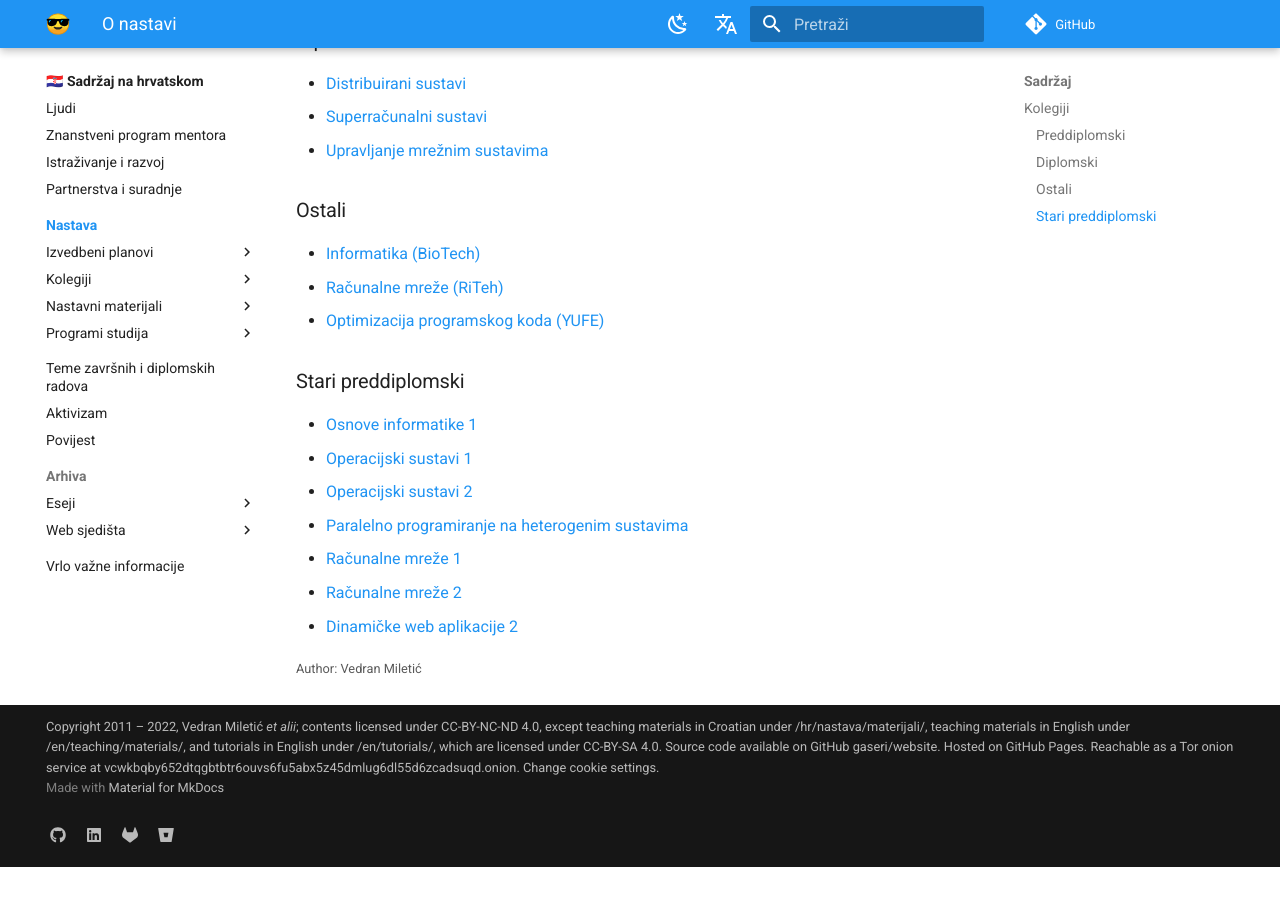
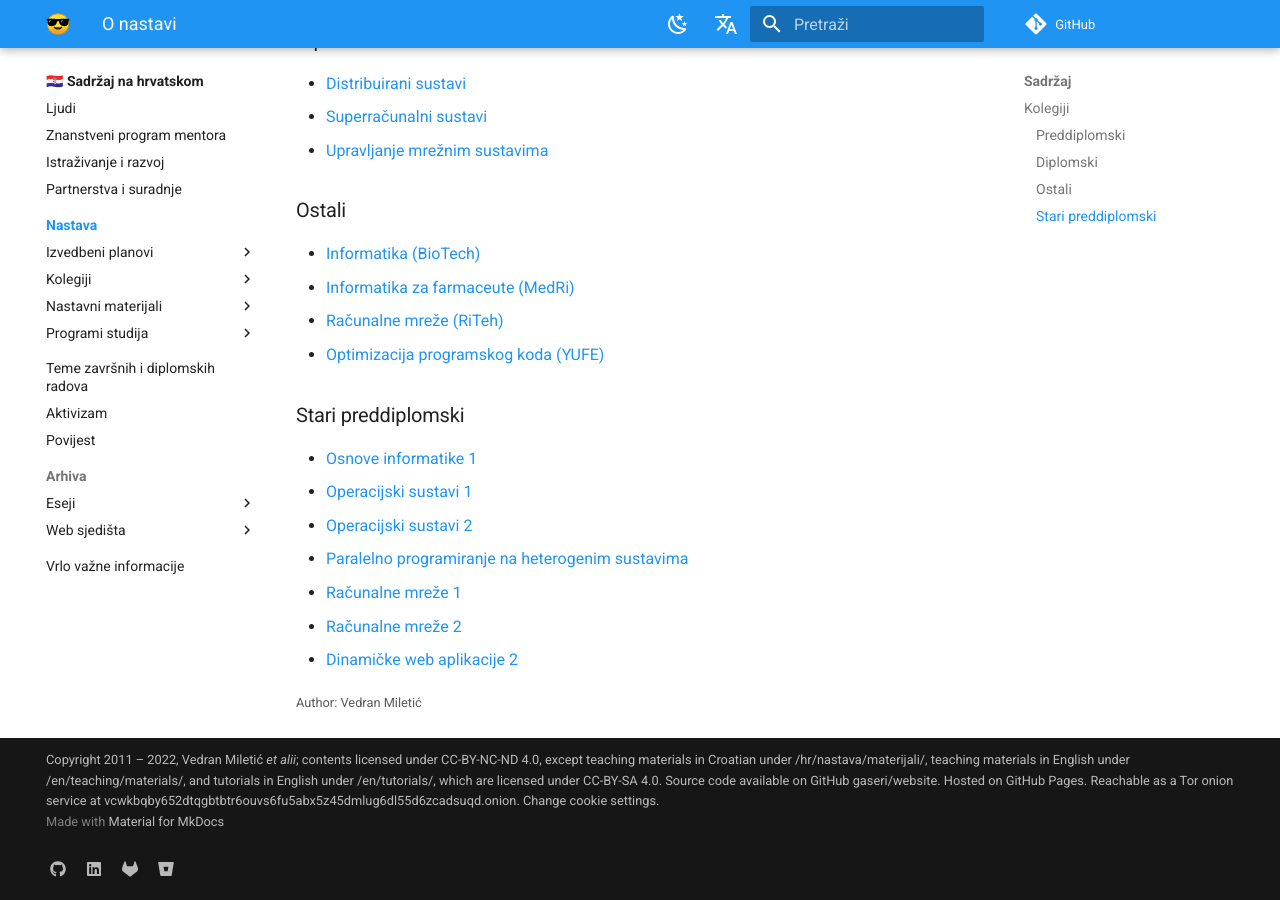
Before and after one commit to gaseri/website, an MkDocs documentation site: the page built from docs/hr/nastava/index.md, in a window 1280 px wide and 900 px high, scrolled down 764 px. Built offline with MkDocs 1.6.1 and Material for MkDocs 9.7.7, drawn with Linux system fonts in a browser that asks for light colours; comment, search, counter and statistics services are not loaded; before the commit the page ends 1631 px from its top, so only the background shows below that.

Commit message:
Added INF-Pharma to the list of courses

```diff
--- a/docs/hr/nastava/index.md
+++ b/docs/hr/nastava/index.md
@@ -29,6 +29,7 @@ Nastavni materijali kolegija su na hrvatskom jeziku, osim [Optimizacije programs
 ### Ostali
 
 - [Informatika (BioTech)](kolegiji/INF-BioTech.md)
+- [Informatika za farmaceute (MedRi)](kolegiji/INF-Pharma.md)
 - [Računalne mreže (RiTeh)](kolegiji/RM-RiTeh.md)
 - [Optimizacija programskog koda (YUFE)](../../en/teaching/courses/CO.md)
 
--- a/mkdocs.yml
+++ b/mkdocs.yml
@@ -17,8 +17,8 @@ nav:
       - O nastavi: hr/nastava/index.md
       - Izvedbeni planovi:
         - Akademska godina 2022./2023.:
+          - Informatika (BioTech): hr/nastava/izvedbeni/2022-2023/INF-BioTech.md
           - Informatika za farmaceute (MedRi): hr/nastava/izvedbeni/2022-2023/INF-Pharma.md
-          - Informatika (BioTech): hr/nastava/izvedbeni/2022-2023/INF-BioTech.md
           - Infrastruktura za podatke velikog obujma: hr/nastava/izvedbeni/2022-2023/IPVO.md
           - Mrežni i mobilni operacijski sustavi: hr/nastava/izvedbeni/2022-2023/MMOS.md
           - Programiranje za web: hr/nastava/izvedbeni/2022-2023/PW.md
```
Also changed, not shown: docs/en/teaching/index.md (+1 -0 lines).
